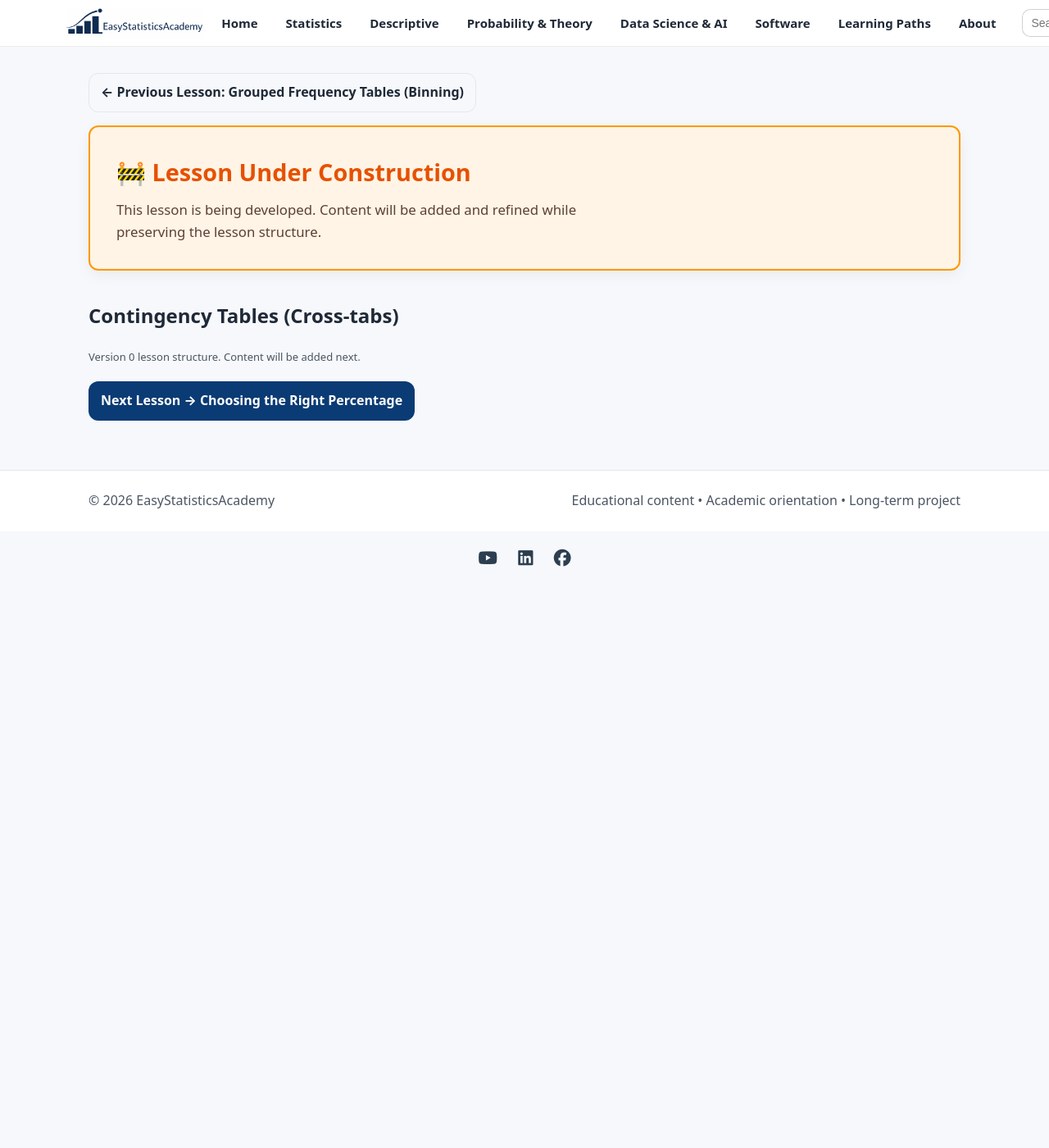
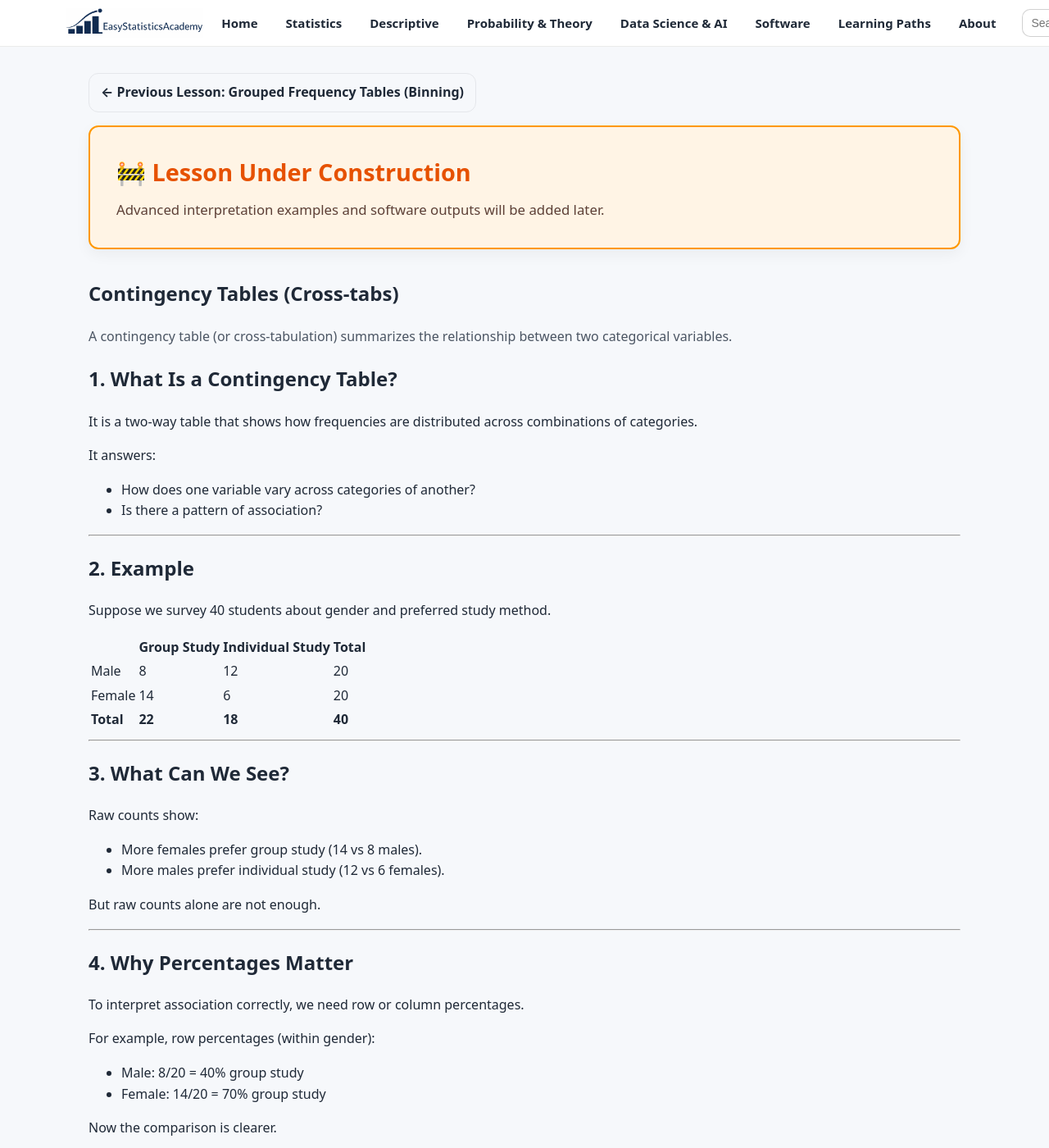
Before and after one commit to ammar-homaida-statistics/easystatisticsacademy, a Jekyll site: the page built from descriptive/tabular-summaries/contingency-tables/index.md, in a window 1280 px wide and 1400 px high. Shown: the whole window at 82% size. Built offline with Jekyll 4.4.1, drawn with Linux system fonts in a browser that asks for light colours; some of the changed text lies outside the part shown.

Commit message:
Add lesson content

```diff
--- a/descriptive/tabular-summaries/contingency-tables/index.md
+++ b/descriptive/tabular-summaries/contingency-tables/index.md
@@ -6,12 +6,14 @@ permalink: /descriptive/tabular-summaries/contingency-tables/
 sidebar: false
 ---
 
+<!-- Previous Button -->
 <section class="section section-slim">
   <a class="btn btn-outline" href="/descriptive/tabular-summaries/grouped-frequency-tables/">
     ← Previous Lesson: Grouped Frequency Tables (Binning)
   </a>
 </section>
 
+<!-- UNDER CONSTRUCTION NOTICE -->
 <section class="section section-slim">
   <div class="callout" style="background:#fff4e5; border:2px solid #ff9800; padding:2rem; border-radius:12px;">
     <div class="callout-copy">
@@ -19,7 +21,7 @@ sidebar: false
         🚧 Lesson Under Construction
       </h2>
       <p style="margin:0; font-size:1.05rem; color:#5d4037; line-height:1.6;">
-        This lesson is being developed. Content will be added and refined while preserving the lesson structure.
+        Advanced interpretation examples and software outputs will be added later.
       </p>
     </div>
   </div>
@@ -28,10 +30,148 @@ sidebar: false
 <section class="section">
   <div class="section-head">
     <h1>Contingency Tables (Cross-tabs)</h1>
-    <p class="muted-mini">Version 0 lesson structure. Content will be added next.</p>
+    <p>
+      A contingency table (or cross-tabulation) summarizes the relationship between two categorical variables.
+    </p>
   </div>
+
+  <h2>1. What Is a Contingency Table?</h2>
+
+  <p>
+    It is a two-way table that shows how frequencies are distributed across combinations of categories.
+  </p>
+
+  <p>
+    It answers:
+  </p>
+
+  <ul>
+    <li>How does one variable vary across categories of another?</li>
+    <li>Is there a pattern of association?</li>
+  </ul>
+
+  <hr>
+
+  <h2>2. Example</h2>
+
+  <p>
+    Suppose we survey 40 students about gender and preferred study method.
+  </p>
+
+  <table class="table">
+    <thead>
+      <tr>
+        <th></th>
+        <th>Group Study</th>
+        <th>Individual Study</th>
+        <th>Total</th>
+      </tr>
+    </thead>
+    <tbody>
+      <tr>
+        <td>Male</td>
+        <td>8</td>
+        <td>12</td>
+        <td>20</td>
+      </tr>
+      <tr>
+        <td>Female</td>
+        <td>14</td>
+        <td>6</td>
+        <td>20</td>
+      </tr>
+      <tr>
+        <td><strong>Total</strong></td>
+        <td><strong>22</strong></td>
+        <td><strong>18</strong></td>
+        <td><strong>40</strong></td>
+      </tr>
+    </tbody>
+  </table>
+
+  <hr>
+
+  <h2>3. What Can We See?</h2>
+
+  <p>
+    Raw counts show:
+  </p>
+
+  <ul>
+    <li>More females prefer group study (14 vs 8 males).</li>
+    <li>More males prefer individual study (12 vs 6 females).</li>
+  </ul>
+
+  <p>
+    But raw counts alone are not enough.
+  </p>
+
+  <hr>
+
+  <h2>4. Why Percentages Matter</h2>
+
+  <p>
+    To interpret association correctly, we need row or column percentages.
+  </p>
+
+  <p>
+    For example, row percentages (within gender):
+  </p>
+
+  <ul>
+    <li>Male: 8/20 = 40% group study</li>
+    <li>Female: 14/20 = 70% group study</li>
+  </ul>
+
+  <p>
+    Now the comparison is clearer.
+  </p>
+
+  <hr>
+
+  <h2>5. Marginal Totals</h2>
+
+  <p>
+    Marginal totals are the row and column totals.
+  </p>
+
+  <ul>
+    <li>Row totals → total per gender</li>
+    <li>Column totals → total per study method</li>
+  </ul>
+
+  <p>
+    The grand total is the total sample size.
+  </p>
+
+  <hr>
+
+  <h2>6. What Contingency Tables Do Not Prove</h2>
+
+  <ul>
+    <li>They do not prove causation.</li>
+    <li>They do not test statistical significance (that comes later).</li>
+    <li>They only describe association patterns.</li>
+  </ul>
+
+  <hr>
+
+  <h2>7. Common Mistakes</h2>
+
+  <ul>
+    <li>Comparing raw counts without considering group sizes.</li>
+    <li>Using the wrong percentage (row vs column).</li>
+    <li>Ignoring small sample sizes.</li>
+    <li>Drawing causal conclusions from descriptive data.</li>
+  </ul>
+
+  <p>
+    Proper interpretation requires choosing the correct denominator — which is the next lesson.
+  </p>
+
 </section>
 
+<!-- Next Button -->
 <section class="section section-slim">
   <a class="btn" href="/descriptive/tabular-summaries/choosing-the-right-percentage/">
     Next Lesson → Choosing the Right Percentage
@@ -41,6 +181,7 @@ sidebar: false
 <script>
   (function () {
     var KEY = "esa_continue_descriptive_tabular_summaries_lesson_v0";
+
     localStorage.setItem(KEY, JSON.stringify({
       url: "/descriptive/tabular-summaries/contingency-tables/",
       label: "Lesson 7 — Contingency Tables (Cross-tabs)",
```
